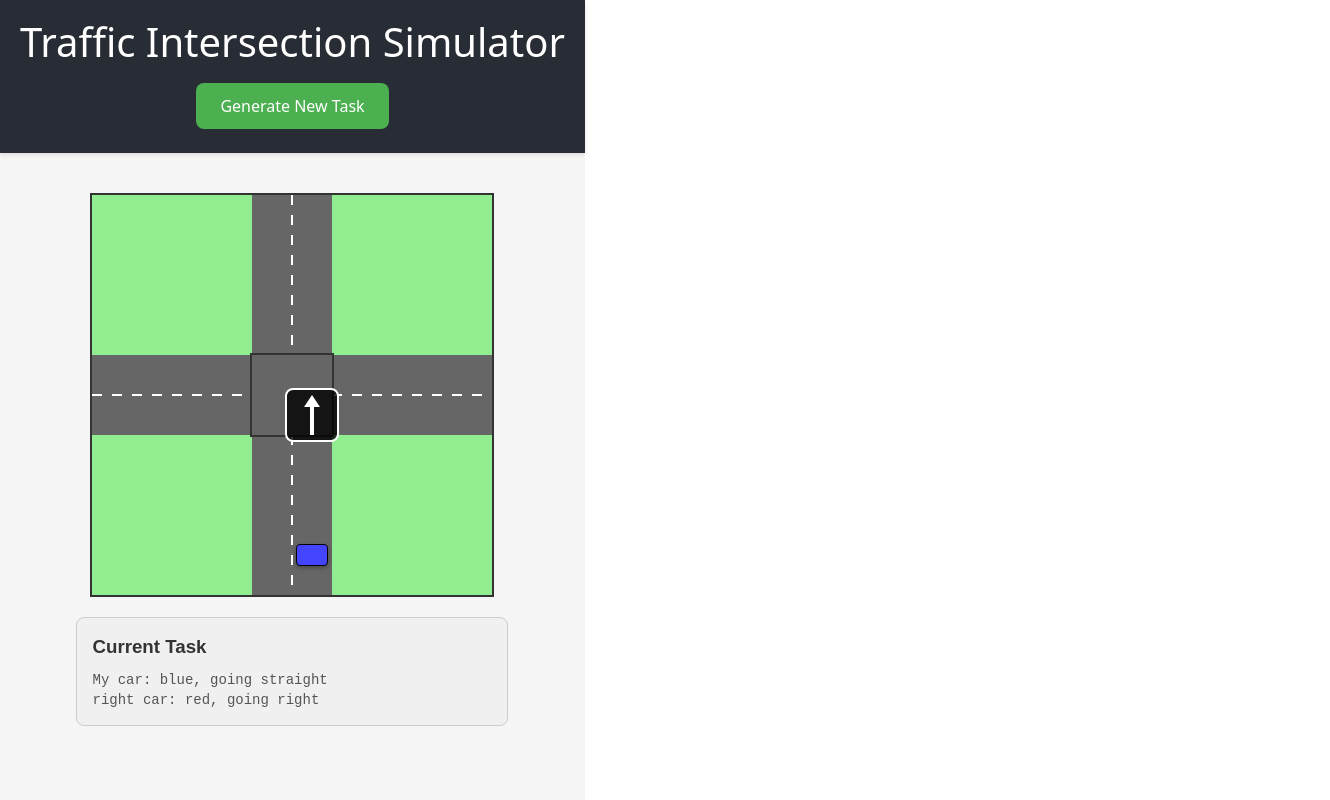
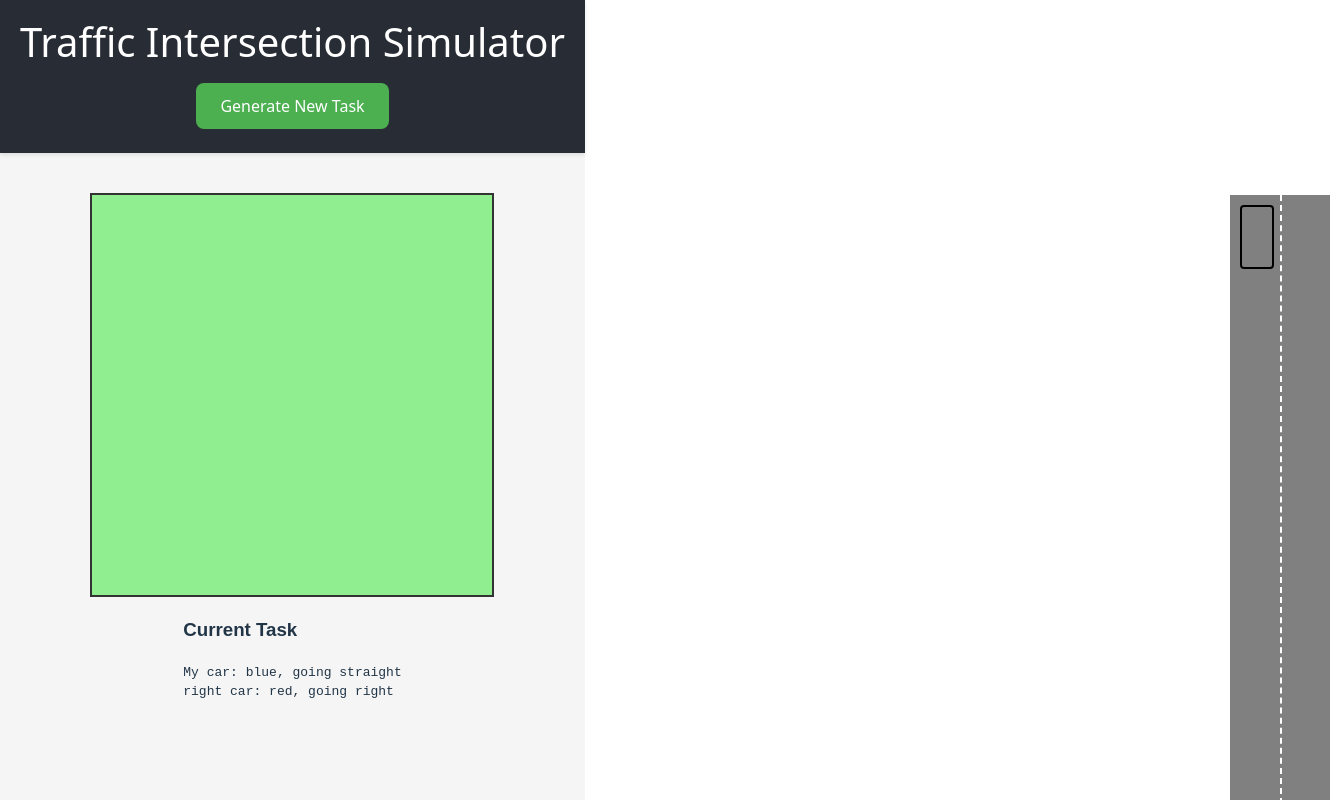
Before and after one commit to SimeonRolev/listovki, a React (Vite) app: page / in a window 1280 px wide. Shown: the top 800 px of the page, 1330 px wide, since content can reach past the window. Built offline with nearby package versions, Linux system fonts and the light colour scheme.

Commit message:
SIgnle road

```diff
--- a/src/components/Crossroads.css
+++ b/src/components/Crossroads.css
@@ -7,289 +7,59 @@
 }
 
 .crossroads {
-  position: relative;
+    background: 'lightgreen'; /* Light green background for grass */
+    border: 2px solid #333;
     width: 400px;
     height: 400px;
-  background-color: #90EE90; /* Light green background for grass */
-  border: 2px solid #333;
-  margin-bottom: 20px;
+    background-color: lightgreen;
 }
 
-/* Roads */
-.road {
-  position: absolute;
-  background-color: #666; /* Grey roads */
+.road-container {
+    width: 50%;
+    height: 50%;
+    position: relative;
 }
 
-/* Add lane markings to show right-side driving */
-.horizontal-road::before {
+.road {
+    width: 100px;
+    height: 100%;
+    position: absolute;
+    right: -50px;
+    background-color: grey;
+
+    &::after {
         content: '';
         position: absolute;
-  top: 50%;
-  left: 0;
-  right: 0;
-  height: 2px;
-  background: repeating-linear-gradient(
-    to right,
-    white 0px,
-    white 10px,
-    transparent 10px,
-    transparent 20px
-  );
-  transform: translateY(-50%);
+        top: 0;
+        left: 50%;
+        transform: translateX(-50%);
+        height: 100%;
+        width: 2px;
+        border-right: 2px dashed white;
+    }
 }
 
-.vertical-road::before {
-  content: '';
-  position: absolute;
-  left: 50%;
-  top: 0;
-  bottom: 0;
-  width: 2px;
-  background: repeating-linear-gradient(
-    to bottom,
-    white 0px,
-    white 10px,
-    transparent 10px,
-    transparent 20px
-  );
-  transform: translateX(-50%);
+.road-right {
+    transform: rotate(90deg);
+    transform-origin: bottom right;
 }
 
-.horizontal-road {
-  width: 100%;
-  height: 80px;
-  top: 50%;
-  left: 0;
-  transform: translateY(-50%);
-  display: flex;
-  align-items: center;
-  justify-content: space-between;
-  padding: 0 20px;
-  box-sizing: border-box;
+.road-bottom {
+    transform: rotate(180deg);
+    transform-origin: bottom right;
 }
 
-.vertical-road {
-  width: 80px;
-  height: 100%;
-  left: 50%;
-  top: 0;
-  transform: translateX(-50%);
-  display: flex;
-  flex-direction: column;
-  align-items: center;
-  justify-content: space-between;
-  padding: 20px 0;
-  box-sizing: border-box;
+.road-left {
+    transform: rotate(270deg);
+    transform-origin: bottom right;
 }
 
-/* Intersection center */
-.intersection-center {
+.car {
+    width: 30px;
+    height: 60px;
     position: absolute;
-  top: 50%;
-  left: 50%;
-  transform: translate(-50%, -50%);
-  width: 80px;
-  height: 80px;
-  background-color: #666;
-  border: 2px solid #333;
-  z-index: 10;
+    left: 10px;
+    top: 10px;
+    border-radius: 4px;
+    border: 2px solid black;
 }
-
-/* Car slots */
-.car-slot {
-  position: relative;
-  width: 40px;
-  height: 40px;
-  display: flex;
-  align-items: center;
-  justify-content: center;
-}
-
-/* My car positioning - at the bottom of the screen, in the right lane */
-.me-slot {
-  margin-top: auto;
-  align-self: flex-end;
-}
-
-/* Cars */
-.car {
-  position: relative;
-  width: 30px;
-  height: 20px;
-  border-radius: 4px;
-  border: 1px solid #000;
-  display: flex;
-  align-items: center;
-  justify-content: center;
-  font-size: 12px;
-  font-weight: bold;
-  box-shadow: 0 2px 4px rgba(0,0,0,0.3);
-}
-
-.car-body {
-  position: absolute;
-  width: 100%;
-  height: 100%;
-  border-radius: inherit;
-}
-
-/* Turn indicator - positioned in the bottom-right quadrant of intersection */
-.turn-indicator {
-  position: absolute;
-  z-index: 15;
-  background-color: rgba(0, 0, 0, 0.8);
-  border-radius: 8px;
-  width: 50px;
-  height: 50px;
-  border: 2px solid white;
-  top: 75%;
-  left: 75%;
-  transform: translate(-50%, -50%);
-}
-
-/* Straight arrow (pointing up, tail down toward my car) */
-.turn-straight::before {
-  content: '';
-  position: absolute;
-  background-color: white;
-  width: 4px;
-  height: 30px;
-  bottom: 5px;
-  left: 50%;
-  transform: translateX(-50%);
-}
-
-.turn-straight::after {
-  content: '';
-  position: absolute;
-  top: 5px;
-  left: 50%;
-  transform: translateX(-50%);
-  width: 0;
-  height: 0;
-  border-left: 8px solid transparent;
-  border-right: 8px solid transparent;
-  border-bottom: 12px solid white;
-}
-
-/* Left arrow (curved quarter-circle) */
-.turn-left::before {
-  content: '';
-  position: absolute;
-  width: 20px;
-  height: 20px;
-  bottom: 5px;
-  right: 23px;
-  border: 3px solid white;
-  border-bottom: transparent;
-  border-left: transparent;
-  border-radius: 0 20px 0 0;
-}
-
-.turn-left::after {
-  content: '';
-  position: absolute;
-  top: 18px;
-  left: 0;
-  width: 0;
-  height: 0;
-  border-top: 6px solid transparent;
-  border-bottom: 6px solid transparent;
-  border-right: 10px solid white;
-}
-
-/* Right arrow (curved quarter-circle) */
-.turn-right::before {
-  content: '';
-  position: absolute;
-  width: 20px;
-  height: 20px;
-  bottom: 5px;
-  left: 23px;
-  border: 3px solid white;
-  border-bottom: transparent;
-  border-right: transparent;
-  border-radius: 20px 0 0 0;
-}
-
-.turn-right::after {
-  content: '';
-  position: absolute;
-  top: 18px;
-  right: 0;
-  width: 0;
-  height: 0;
-  border-top: 6px solid transparent;
-  border-bottom: 6px solid transparent;
-  border-left: 10px solid white;
-}
-
-/* Car colors */
-.car-red {
-  background-color: #ff4444;
-}
-
-.car-blue {
-  background-color: #4444ff;
-}
-
-.car-green {
-  background-color: #44ff44;
-}
-
-.car-yellow {
-  background-color: #ffff44;
-}
-
-
-
-/* Task info */
-.task-info {
-  background-color: #f0f0f0;
-  border: 1px solid #ccc;
-  border-radius: 8px;
-  padding: 15px;
-  max-width: 400px;
-  width: 100%;
-}
-
-.task-info h3 {
-  margin-top: 0;
-  margin-bottom: 10px;
-  color: #333;
-}
-
-.task-info pre {
-  margin: 0;
-  font-family: monospace;
-  font-size: 14px;
-  line-height: 1.4;
-  color: #555;
-  white-space: pre-wrap;
-}
-
-/* Responsive design */
-@media (max-width: 600px) {
-  .crossroads {
-    width: 300px;
-    height: 300px;
-  }
-
-  .horizontal-road {
-    height: 60px;
-    width: 100%;
-    padding: 0 15px;
-  }
-
-  .vertical-road {
-    width: 60px;
-    height: 100%;
-    padding: 15px 0;
-  }
-
-  .intersection-center {
-    width: 60px;
-    height: 60px;
-  }
-}
```
Lines whose indentation alone changed are shown as unchanged.
